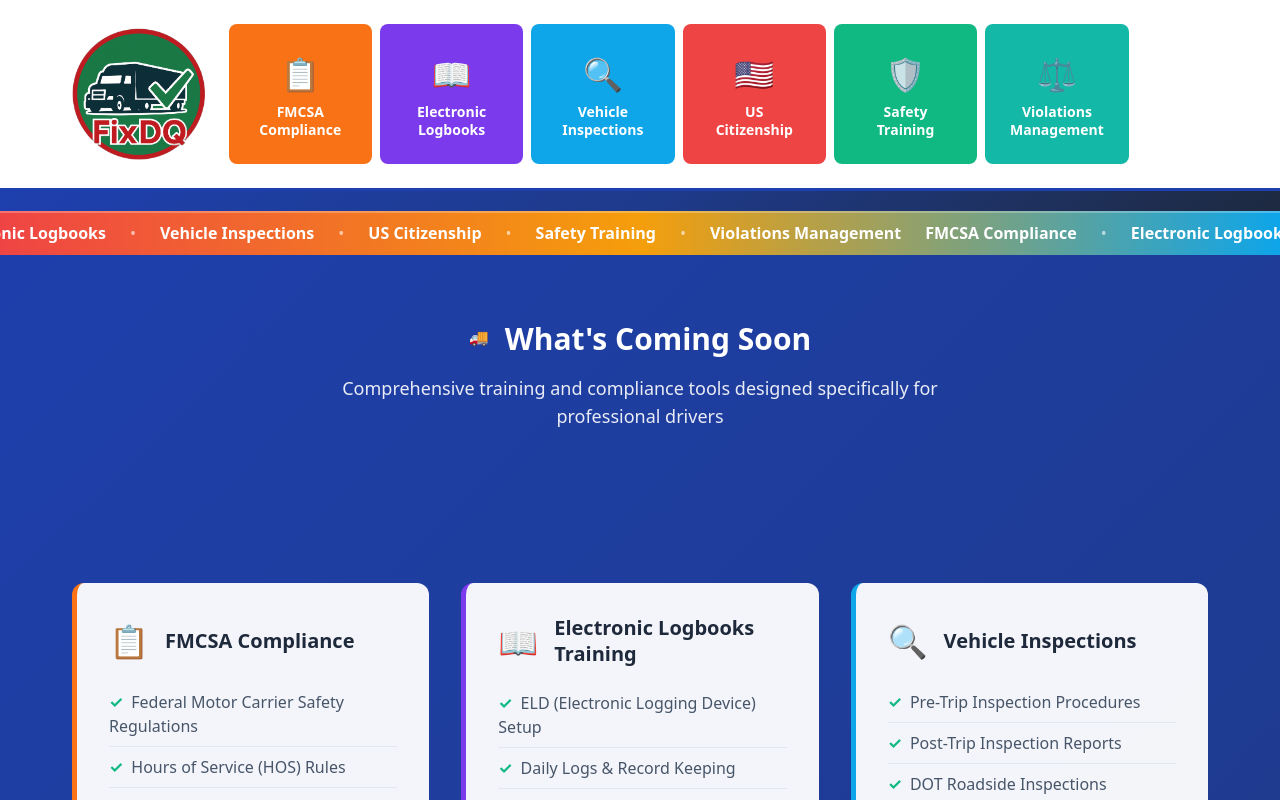
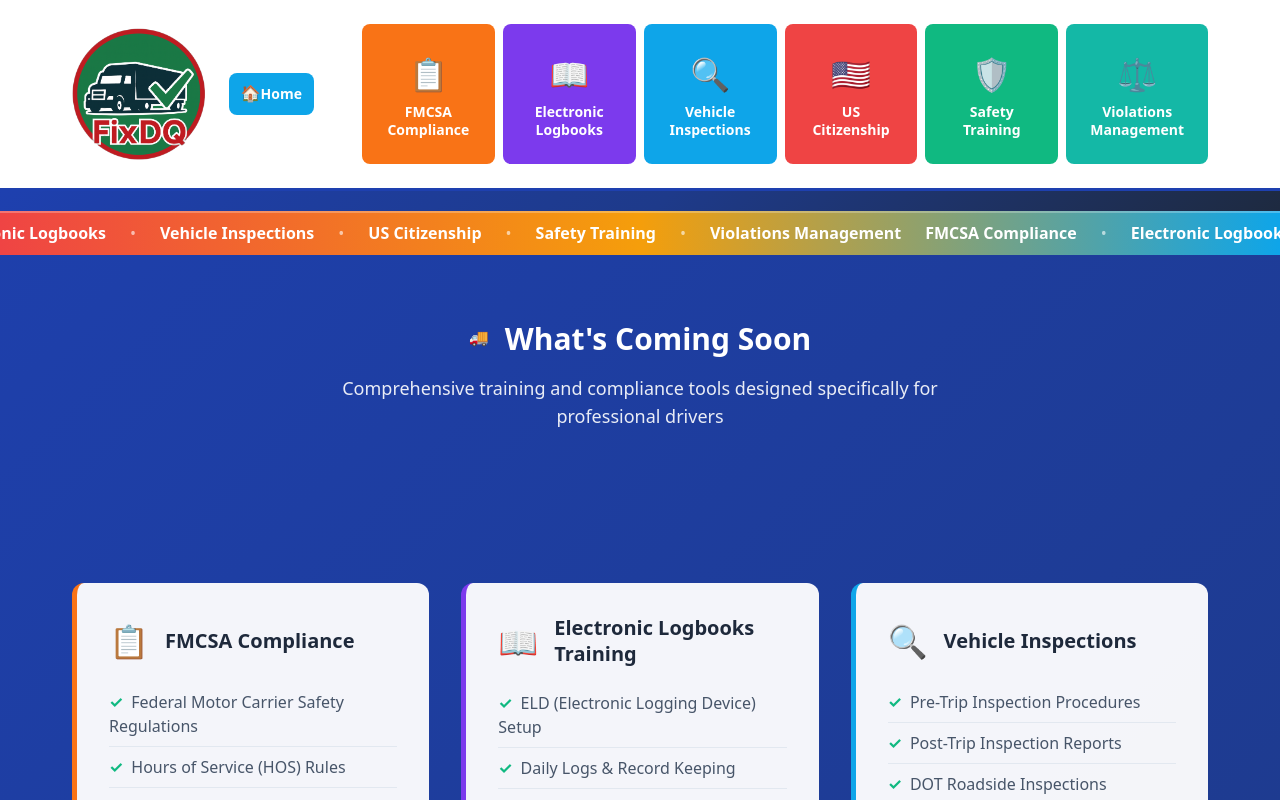
Before and after one commit to Cocodog2014/fixdq-Prod, a React (Vite) app: page / in a window 1280 px wide. Shown: the top 800 px of the page. Built offline with nearby package versions, Linux system fonts and the light colour scheme.

Commit message:
fix home

```diff
--- a/src/GlobalHeader.jsx
+++ b/src/GlobalHeader.jsx
@@ -56,13 +56,11 @@ function GlobalHeader() {
               </a>
             </div>
 
-            {/* Back Home (desktop/tablet, hide on home route) */}
-            {!isHome && (
+            {/* Back Home (desktop/tablet) */}
             <Link to="/" className="back-home-btn desktop-only" aria-label="Back to Home">
               <span className="back-home-icon">🏠</span>
               <span className="back-home-label">Home</span>
             </Link>
-            )}
 
             {/* Desktop Navigation */}
             <nav className="desktop-nav">
@@ -114,8 +112,7 @@ function GlobalHeader() {
       <nav className={`mobile-nav ${isMobileMenuOpen ? 'open' : ''}`}>
         <div className="container">
           <div className="mobile-nav-grid">
-            {/* Back Home (mobile, hide on home route) */}
-            {!isHome && (
+            {/* Back Home (mobile) */}
             <Link
               to="/"
               className="mobile-nav-button nav-blue"
@@ -125,7 +122,6 @@ function GlobalHeader() {
               <span className="nav-icon">🏠</span>
               <span className="nav-label">Home</span>
             </Link>
-            )}
       {navigationItems.map((item, index) => (
               item.href.startsWith('http') ? (
               <a
```
Lines whose indentation alone changed are shown as unchanged.
